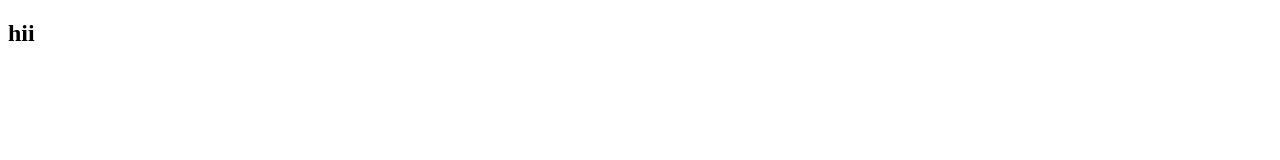
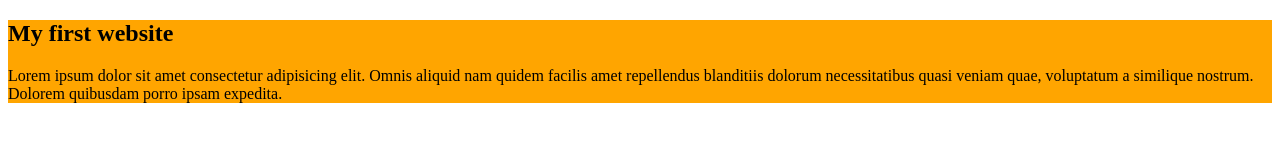
Before and after one commit to soumicshahriar/my-first-practice-repo, a plain HTML site: page day3/my first practice repo/index.html in a window 1280 px wide. Drawn offline with Linux system fonts and the light colour scheme.

Commit message:
add css style in day 3

```diff
--- a/day3/my first practice repo/index.html
+++ b/day3/my first practice repo/index.html
@@ -1,11 +1,20 @@
 <!DOCTYPE html>
 <html lang="en">
+
 <head>
  <meta charset="UTF-8">
  <meta name="viewport" content="width=device-width, initial-scale=1.0">
- <title>Document</title>
+ <title>website</title>
+ <link rel="stylesheet" href="style.css">
 </head>
+
 <body>
- <h2>hii</h2>
+ <div class="orange">
+  <h2>My first website</h2>
+  <p>Lorem ipsum dolor sit amet consectetur adipisicing elit. Omnis aliquid nam quidem facilis amet repellendus
+   blanditiis dolorum necessitatibus quasi veniam quae, voluptatum a similique nostrum. Dolorem quibusdam porro ipsam
+   expedita.</p>
+ </div>
 </body>
+
 </html>
--- /dev/null
+++ b/day3/my first practice repo/style.css
@@ -0,0 +1,3 @@
+.orange{
+ background-color: orange;
+}
```
